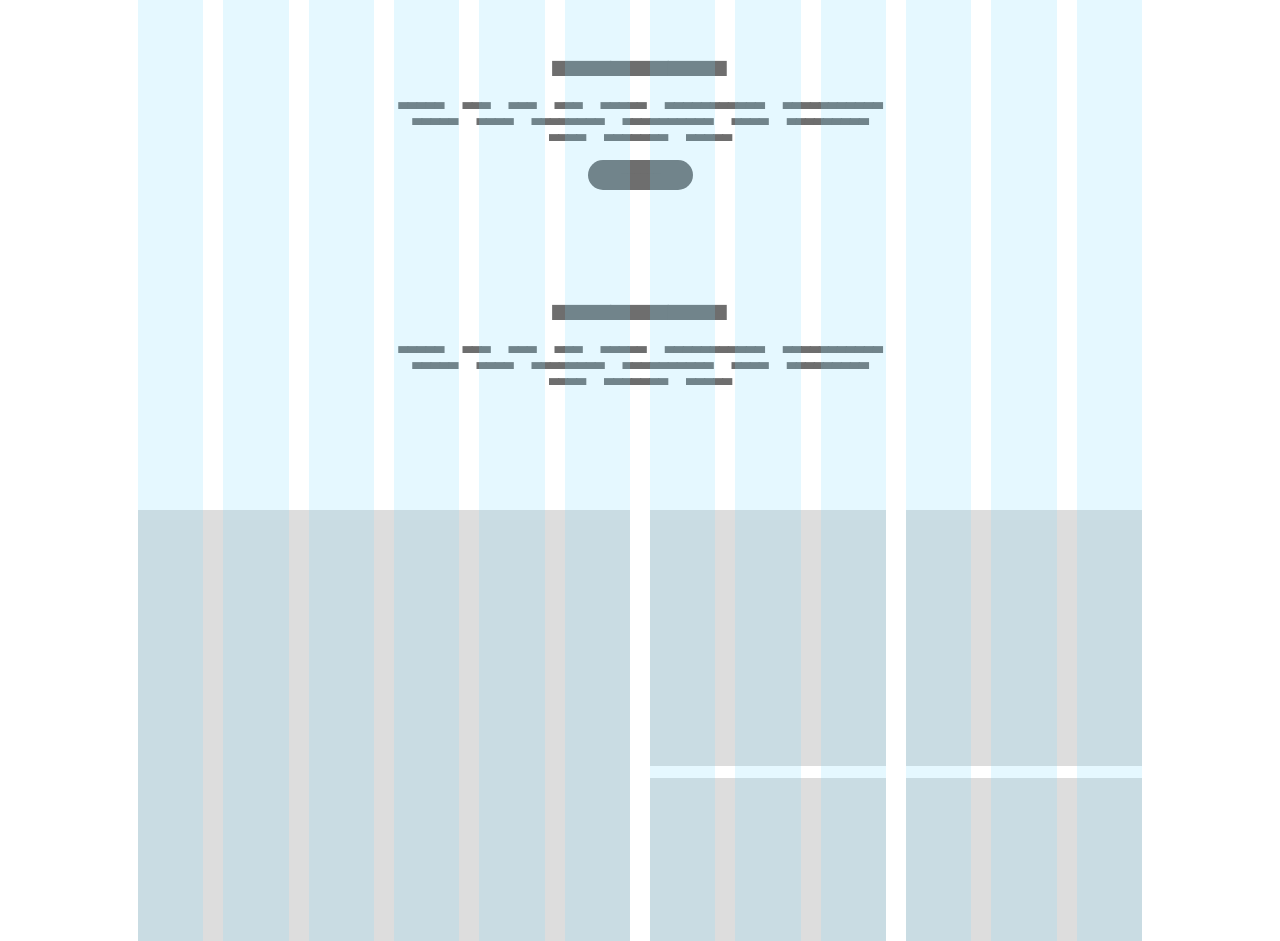
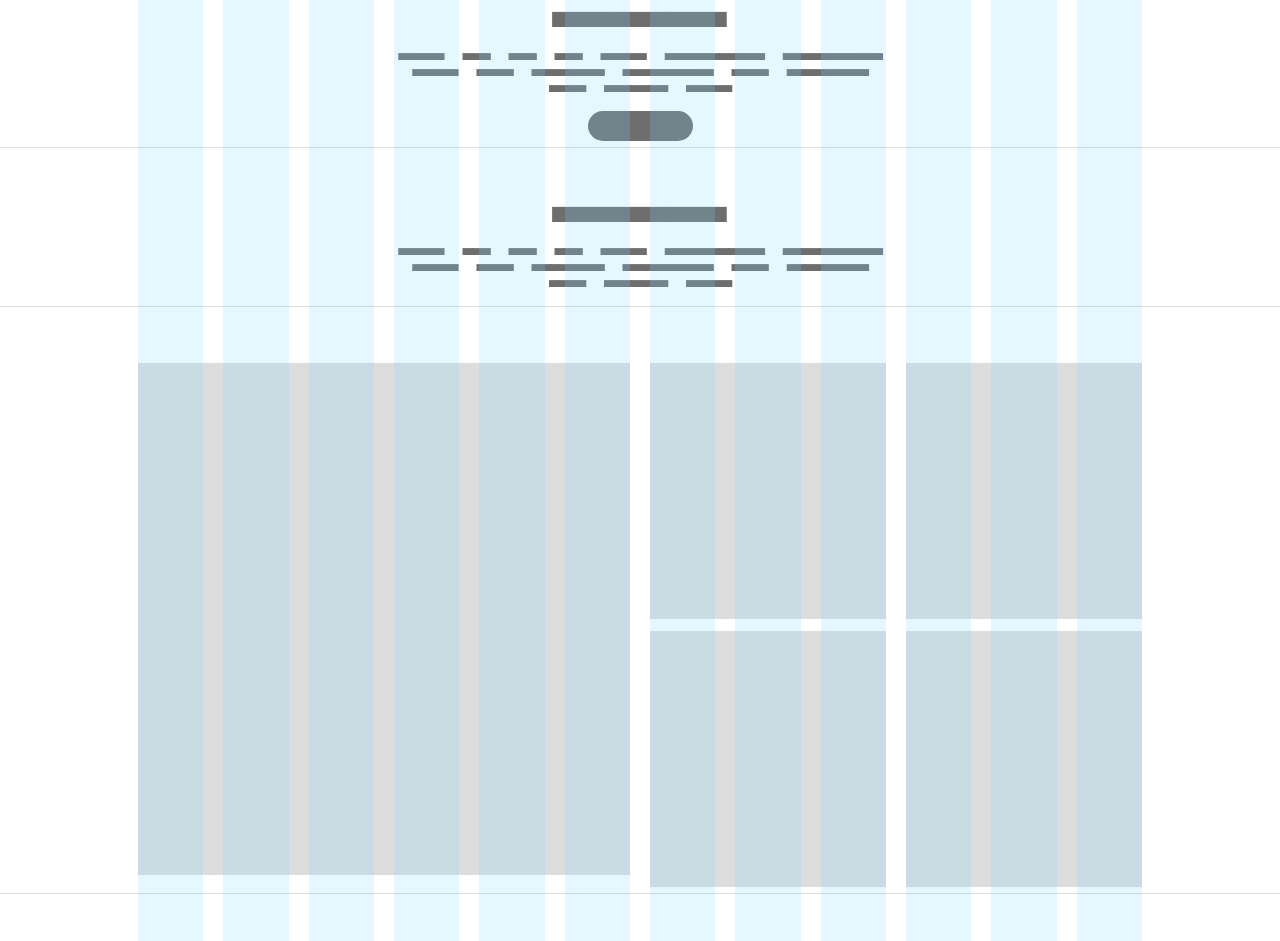
Before and after one commit to andyshora/odyssey, a website: page grid.html in a window 1280 px wide. Shown: the part 379-1320 px from the top of the page. Drawn offline with Linux system fonts and the light colour scheme.

Commit message:
Module divides

```diff
--- a/grid.html
+++ b/grid.html
@@ -30,8 +30,6 @@
 
   <hr class="clear">
 
-
-
   <section class="global-gutter debug-grid-overlay">
     <div class="grid-container module module--debug-grid">
       <div class="grid-item grid-item--demo"><div class="grid-item__content"></div></div>
@@ -50,7 +48,7 @@
 
   </section>
 
-  <hr class="clear">
+  <hr class="module-divide">
 
   <!-- CTA Banner Module -->
   <section class="full-width theme--bg">
@@ -67,7 +65,7 @@
     </div>
   </section>
 
-  <hr class="clear">
+  <hr class="module-divide">
 
   <!-- Text Banner Module -->
   <section class="gutter">
@@ -81,7 +79,7 @@
     </div>
   </section>
 
-  <hr class="clear">
+  <hr class="module-divide">
 
   <section class="gutter">
     <div class="grid-container module gallery-module">
@@ -103,7 +101,7 @@
     </div>
   </section>
 
-  <hr class="clear">
+  <hr class="module-divide">
 
   <section class="gutter">
     <div class="grid-container module products-module">
@@ -137,7 +135,7 @@
     </div>
   </section>
 
-  <hr class="clear">
+  <hr class="module-divide">
 
   <section class="gutter">
     <div class="module graphics-module">
@@ -199,7 +197,7 @@
 
   </section>
 
-  <hr class="clear">
+  <hr class="module-divide">
 
   <section class="full-width theme--bg">
     <div class="grid-container module links-module">
--- a/scss/main.scss
+++ b/scss/main.scss
@@ -26,7 +26,7 @@ body {
 
 hr {
   &.clear {
-    margin: 0 0 $module-spacing-small 0;
+    margin: 50px 0 50px 0;
     padding: 0;
     height: 0;
     border: none;
@@ -43,6 +43,17 @@ hr {
     @include at-breakpoint($bp-wide) {
       margin: 0 0 $module-spacing-wide 0;
     }
+
+  }
+
+  &.module-divide {
+    margin: 50px 0 50px 0;
+    padding: 0;
+    height: 1px;
+    background: $c-module-bg;
+    border: none;
+    clear: both;
+
 
   }
 }
```
Also changed, not shown: css/main.css, 1 other file.
